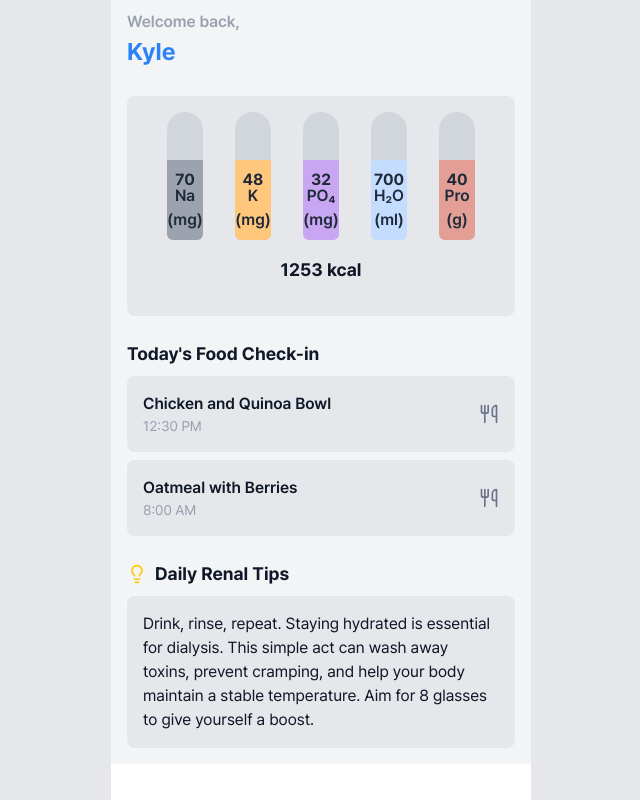
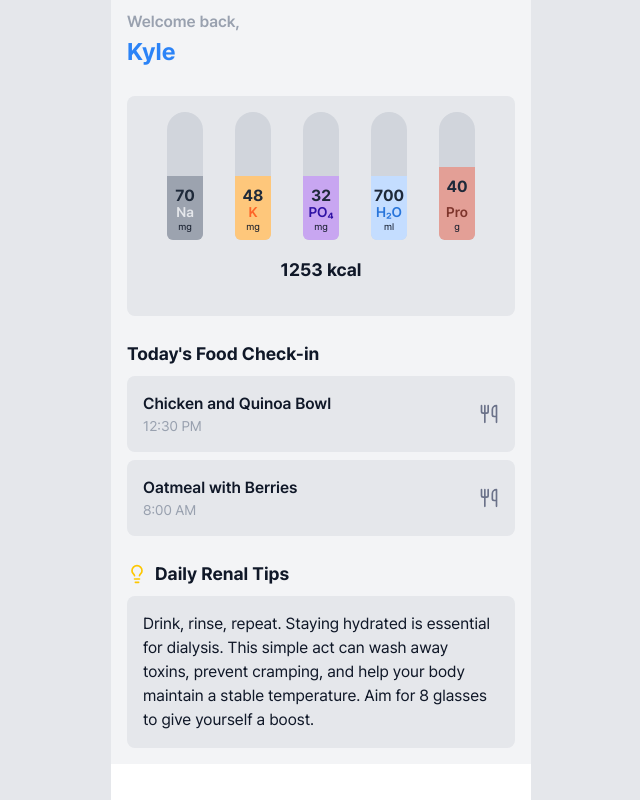
Before and after one commit to metamatong/renal-guard-client, a React (Vite) app: page /dashboard in a window 1280 px wide. Shown: the top 800 px of the page, without its empty margins (319-959 px from the left). Built offline with nearby package versions, Linux system fonts and the light colour scheme.

Commit message:
refactor: refactor mapping fields

```diff
--- a/src/pages/Dashboard/index.tsx
+++ b/src/pages/Dashboard/index.tsx
@@ -52,36 +52,78 @@ const Dashboard: React.FC = () => {
           {/* ── Nutrient Summary ─────────────────────────────────────────────── */}
           <section className='mb-6 rounded-lg bg-gray-200 p-4'>
             <div className='flex justify-center gap-[2em] text-center'>
-              {([
-                {key: 'sodium', label: 'Na\n(mg)', color: 'bg-[#9CA3AF]'},
-                {key: 'potassium', label: 'K\n(mg)', color: 'bg-[#FEC77B]'},
-                {key: 'phosphorus', label: 'PO\u2084\n(mg)', color: 'bg-[#C8A6F1]'},
-                {key: 'water', label: 'H\u2082O\n(ml)', color: 'bg-[#C4DDFF]'},
-                {key: 'protein', label: 'Pro\n(g)', color: 'bg-[#E39F96]'}
-              ]).map(({key, label, color}) => {
-                const value = mockUserData.nutrients[key as keyof typeof mockUserData.nutrients];
-                const ref = mockUserData.reference[key as keyof typeof mockUserData.reference];
+              {[
+                {
+                  key: 'sodium',
+                  symbol: 'Na',
+                  unit: 'mg',
+                  barColor: 'bg-[#9CA3AF]',
+                  symbolColor: 'text-[#E5E7EB]'
+                },
+                {
+                  key: 'potassium',
+                  symbol: 'K',
+                  unit: 'mg',
+                  barColor: 'bg-[#FEC77B]',
+                  symbolColor: 'text-[#FD6428]'
+                },
+                {
+                  key: 'phosphorus',
+                  symbol: 'PO\u2084',
+                  unit: 'mg',
+                  barColor: 'bg-[#C8A6F1]',
+                  symbolColor: 'text-[#2F12A4]'
+                },
+                {
+                  key: 'water',
+                  symbol: 'H\u2082O',
+                  unit: 'ml',
+                  barColor: 'bg-[#C4DDFF]',
+                  symbolColor: 'text-[#2875DA]'
+                },
+                {
+                  key: 'protein',
+                  symbol: 'Pro',
+                  unit: 'g',
+                  barColor: 'bg-[#E39F96]',
+                  symbolColor: 'text-[#7E352C]'
+                }
+              ].map(({key, symbol, unit, barColor, symbolColor}) => {
+                const value =
+                  mockUserData.nutrients[key as keyof typeof mockUserData.nutrients];
+                const ref =
+                  mockUserData.reference[key as keyof typeof mockUserData.reference];
 
                 return (
-                  <div key={key} className='flex flex-col w-[2.25em] items-center'>
+                  <div key={key} className='flex w-[2.25em] flex-col items-center'>
                     {/* pill-shaped bar */}
-                    <div className='relative h-32 w-9 rounded-t-[1.5em] rounded-b-[0.5em] bg-gray-300 overflow-hidden'>
+                    <div className='relative h-32 w-9 overflow-hidden rounded-t-[1.5em] rounded-b-[0.5em] bg-gray-300'>
                       {/* fill */}
                       <div
                         className={clsx(
                           'absolute bottom-0 left-0 w-full transition-all',
-                          'min-h-[5em]',
-                          color
+                          'min-h-[4em]',
+                          barColor
                         )}
-                        style={{ height: toPercent(value, ref) }}
+                        style={{height: toPercent(value, ref)}}
                       >
+                        {/* numeric value */}
                         <span className='absolute top-2 left-1/2 -translate-x-1/2 text-base font-bold text-gray-800'>
                           {value}
                         </span>
                       </div>
-                      <span className='absolute bottom-2 left-1/2 -translate-x-1/2 text-[1em] font-semibold text-gray-800'>
-                        {label}
-                      </span>
+                      {/* symbol + unit, stacked */}
+                      <div className='absolute bottom-2 left-1/2 -translate-x-1/2 flex flex-col items-center leading-none'>
+                        <span
+                          className={clsx(
+                            'text-sm font-semibold',
+                            symbolColor
+                          )}
+                        >
+                          {symbol}
+                        </span>
+                        <span className='text-[0.6rem] text-gray-900'>{unit}</span>
+                      </div>
                     </div>
                   </div>
                 );
```
